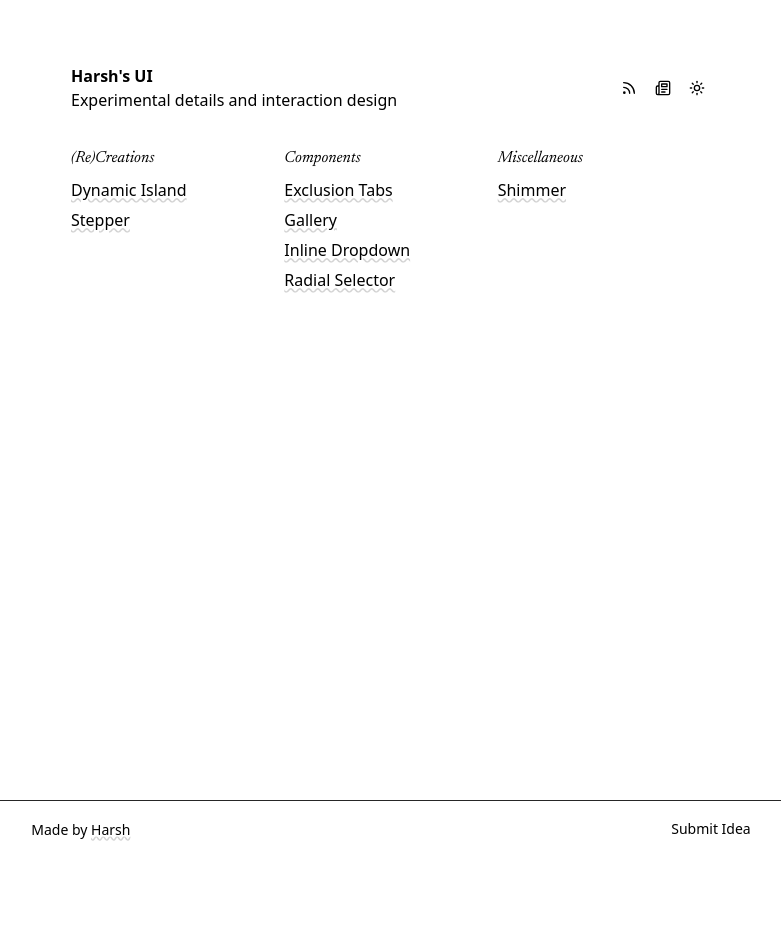
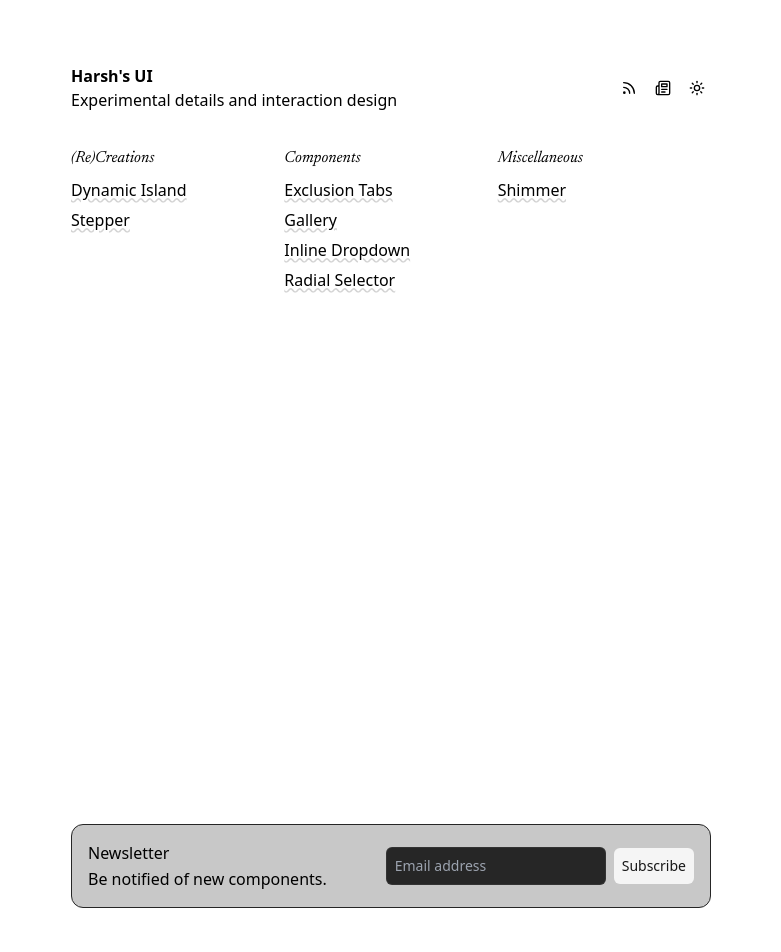
Before and after one commit to haaarshsingh/ui, a Next.js app: page / in a window 1280 px wide. Shown: the top 952 px of the page, without its empty margins (249-1030 px from the left). Before the commit the page ends 857 px from the top, so only its background shows below. Built offline with nearby package versions, Linux system fonts and the light colour scheme.

Commit message:
add modal open to footer

```diff
--- a/app/components/Footer.tsx
+++ b/app/components/Footer.tsx
@@ -1,4 +1,11 @@
+'use client'
+
+import { useState } from 'react'
+import Modal from './Modal'
+
 export default () => {
+  const [open, setOpen] = useState(false)
+
   return (
     <footer className='border-t border-t-neutral-800 flex justify-center py-4'>
       <div className='w-content'>
@@ -6,7 +13,10 @@ export default () => {
           Made by <a href='https://harshsingh.xyz'>Harsh</a>
         </span>
       </div>
-      <button className='text-sm'>Submit Idea</button>
+      <button className='text-sm' onClick={() => setOpen(true)}>
+        Submit Idea
+      </button>
+      <Modal open={open} setOpen={setOpen} />
     </footer>
   )
 }
--- a/app/components/Main.tsx
+++ b/app/components/Main.tsx
@@ -3,7 +3,7 @@ import posts from '../[slug]/posts'
 
 export default () => {
   return (
-    <main className='flex justify-between mt-8'>
+    <main className='flex justify-between mt-8 min-h-[85vh]'>
       <div className='w-1/3'>
         <h2>
           <em>(Re)Creations</em>
--- /dev/null
+++ b/app/components/Modal.tsx
@@ -0,0 +1,73 @@
+'use client'
+
+import clsx from 'clsx'
+import { AnimatePresence } from 'framer-motion'
+import { Dispatch, FC, SetStateAction, useState } from 'react'
+import { FiX } from 'react-icons/fi'
+
+export default (({ open, setOpen }) => {
+  const [loading, setLoading] = useState(false)
+
+  const onSubmit = () => {
+    setLoading(true)
+  }
+
+  return (
+    <AnimatePresence>
+      {open && (
+        <div className='fixed flex items-center justify-center w-screen h-screen bg-black/75 top-0 left-0'>
+          <div className='border bg-neutral-900 border-neutral-800 rounded-lg'>
+            <div className='flex items-center justify-between py-3 border-b border-b-neutral-700 px-4'>
+              <h2 className='font-medium text-sm'>Submit Idea</h2>
+              <button
+                className='text-neutral-500'
+                onClick={() => setOpen(false)}
+              >
+                <FiX />
+              </button>
+            </div>
+            <form className='flex flex-col px-4 py-3' onSubmit={onSubmit}>
+              <textarea
+                placeholder='Share your ideas...'
+                className='w-96 h-32 text-sm bg-neutral-800/25 transition-colors border border-neutral-800 focus:border-neutral-700 outline-none px-3 py-2 rounded-lg'
+                required
+                autoFocus
+              />
+              <button
+                className={clsx(
+                  'w-full flex items-center justify-center border-neutral-800 hover:bg-neutral-800 transition-colors active:bg-neutral-700/50 bg-neutral-800/25 border rounded-lg text-sm font-medium mt-3 h-10',
+                  loading && 'cursor-not-allowed'
+                )}
+              >
+                {loading ? <Spinner /> : 'Submit'}
+              </button>
+            </form>
+          </div>
+        </div>
+      )}
+    </AnimatePresence>
+  )
+}) as FC<{ open: boolean; setOpen: Dispatch<SetStateAction<boolean>> }>
+
+const Spinner = () => (
+  <svg
+    className='animate-spin h-4 w-4 text-neutral-50'
+    xmlns='http://www.w3.org/2000/svg'
+    fill='none'
+    viewBox='0 0 24 24'
+  >
+    <circle
+      className='opacity-25'
+      cx='12'
+      cy='12'
+      r='10'
+      stroke='currentColor'
+      strokeWidth='3'
+    />
+    <path
+      className='opacity-75'
+      fill='currentColor'
+      d='M4 12a8 8 0 018-8V0C5.373 0 0 5.373 0 12h4zm2 5.291A7.962 7.962 0 014 12H0c0 3.042 1.135 5.824 3 7.938l3-2.647z'
+    />
+  </svg>
+)
--- /dev/null
+++ b/app/components/Newsletter.tsx
@@ -0,0 +1,24 @@
+export default () => {
+  return (
+    <section
+      className='flex items-center gap-x-4 justify-between mb-12 border border-neutral-800 p-4 rounded-xl bg-neutral-800/25'
+      id='newsletter'
+    >
+      <div>
+        <h2 className='font-medium'>Newsletter</h2>
+        <p className='mt-0.5'>Be notified of new components.</p>
+      </div>
+      <form>
+        <input
+          placeholder='Email address'
+          type='email'
+          className='bg-neutral-800 focus:bg-neutral-800/25 border border-neutral-700/50 focus:border-neutral-700/75 transition-colors rounded-md p-2 text-sm outline-none'
+          required
+        />
+        <button className='text-sm bg-neutral-100 text-neutral-900 p-2 rounded-md ml-2 hover:bg-neutral-200 transition-colors'>
+          Subscribe
+        </button>
+      </form>
+    </section>
+  )
+}
--- a/app/globals.css
+++ b/app/globals.css
@@ -2,7 +2,8 @@
 @tailwind components;
 @tailwind utilities;
 
-:root {
+* {
+  scroll-behavior: smooth;
 }
 
 body {
@@ -24,6 +25,10 @@ em {
   font-family: var(--font-serif);
 }
 
+textarea {
+  resize: none;
+}
+
 ::selection {
   @apply bg-neutral-50 text-neutral-900;
 }
--- a/app/layout.tsx
+++ b/app/layout.tsx
@@ -1,4 +1,4 @@
-import type { Metadata } from 'next'
+import type { Metadata, Viewport } from 'next'
 import localFont from 'next/font/local'
 import './globals.css'
 import Footer from './components/Footer'
--- a/app/page.tsx
+++ b/app/page.tsx
@@ -1,5 +1,6 @@
 import Main from './components/Main'
 import { LuNewspaper, LuRss, LuSun } from 'react-icons/lu'
+import Newsletter from './components/Newsletter'
 
 export default () => (
   <div className='mt-16'>
@@ -10,21 +11,25 @@ export default () => (
       </div>
       <div className='flex items-center gap-x-1.5'>
         <a
-          href='/rss.xml'
+          href='/rss'
           target='_blank'
           rel='noreferrer'
           className='hover:bg-neutral-700/50 p-1.5 rounded transition-colors active:bg-neutral-700/70'
         >
           <LuRss />
         </a>
-        <button className='hover:bg-neutral-700/50 p-1.5 rounded transition-colors active:bg-neutral-700/70'>
+        <a
+          className='hover:bg-neutral-700/50 p-1.5 rounded transition-colors active:bg-neutral-700/70'
+          href='#newsletter'
+        >
           <LuNewspaper />
-        </button>
+        </a>
         <button className='hover:bg-neutral-700/50 p-1.5 rounded transition-colors active:bg-neutral-700/70'>
           <LuSun />
         </button>
       </div>
     </header>
     <Main />
+    <Newsletter />
   </div>
 )
```
Also changed, not shown: public/favicon.svg (added), 1 other file (tests, documents, lock files or other folders).
